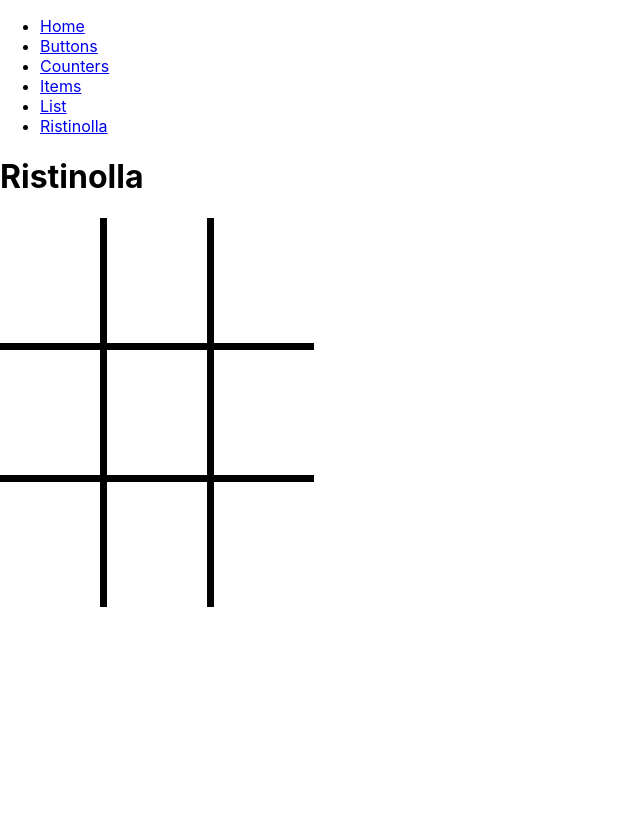
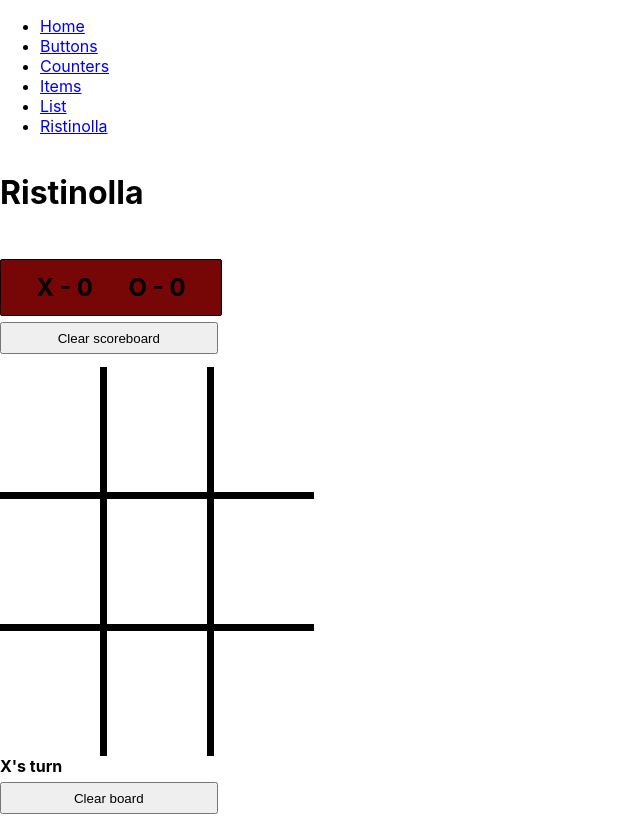
Before and after one commit to tauluiso/react-harjoitus, a React (Create React App) app in the folder react-harjoitus/: page /Ristinolla in a window 1280 px wide. Shown: the whole page, without its empty margins (0-640 px from the left). Before the commit the page ends 800 px from the top, so only its background shows below. Built offline with nearby package versions, Linux system fonts and the light colour scheme.

Commit message:
projekti valmis

```diff
--- a/react-harjoitus/src/ristinolla/Ristinolla.css
+++ b/react-harjoitus/src/ristinolla/Ristinolla.css
@@ -24,3 +24,33 @@
 .b-right{
     border-right: 7px solid black;
 }
+
+.game{
+    font-weight: bold;
+    display:flex;
+    width: 100%;
+    flex-direction: column;
+    color:black;
+
+}
+
+.game button{
+    width: 17%;
+    padding: 0.5%;
+    margin-top: 0.5%;
+    margin-bottom: 1%
+}
+
+.scoreboard{
+    width: 17.2%;
+    display: flex;
+    align-items:flex-start;
+    justify-content: space-evenly;
+    font-size: 1.5em;
+    background-color: rgb(119, 6, 6);
+    border: 1px solid black;
+    font-weight: bold;
+    margin: 2% 0% 0% 0%;
+    padding: 1% 0% 1% 0%;
+    border-radius: 2px;
+}
--- a/react-harjoitus/src/ristinolla/Ristinolla.jsx
+++ b/react-harjoitus/src/ristinolla/Ristinolla.jsx
@@ -1,6 +1,7 @@
 import React, { useEffect } from "react";
 import './Ristinolla.css'
 import {Board} from "./Board";
+import { Scoreboard } from "./Scoreboard";
 import { useState } from "react";
 
 const initialBoard=['', '', '', '', '', '', '', '', ''];
@@ -9,13 +10,30 @@
     const[gameState, setGameState] = useState(initialBoard);
     const[isXTurn, setIsXTurn] = useState(true);
     const[status, setStatus] = useState('');
+    const[scores, setScores] = useState({xScore: 0, oScore: 0});
 
     useEffect(() =>{
         const winner = checkWinner();
         if(winner){
             setStatus(`Winner: ${winner}`);
+        }else if(!gameState.includes('')){
+            setStatus("it's a draw");
+        }else{
+            setStatus(`${isXTurn ? 'X'  : 'O'}'s turn`);
         }
     },[gameState])
+
+    useEffect(()=>{
+        const winner = checkWinner();
+        if(winner === null){
+            return;
+        }
+        if(winner === "X"){
+            setScores({xScore: scores.xScore + 1, oScore: scores.oScore})
+        }else{
+            setScores({xScore: scores.xScore, oScore: scores.oScore +1})
+        }
+    },[status])
 
     const onSquareClick =(index)=>{
         let strings = Array.from(gameState);
@@ -55,11 +73,38 @@
 
 }
 
+function clearScoreboard(){
+    setScores({xScore: 0, oScore: 0});
+    setGameState(initialBoard);
+    setIsXTurn(true);
+}
+
     return(
         <div>
-            <h1>Ristinolla</h1>
-            <Board gameState={gameState} onSquareClick={onSquareClick}/>
-            {status}
+            <div className="game">
+                <h1>Ristinolla</h1>
+                <Scoreboard scores={scores}/>
+                <button onClick={clearScoreboard}>Clear scoreboard</button>
+                <Board gameState={gameState} onSquareClick={onSquareClick}/>
+                {!status.includes("Winner")&&(
+                    <>
+                    <span>{status}</span>
+                    <button onClick ={()=>{
+                        setGameState(initialBoard);
+                        setIsXTurn(true);
+                    }}>Clear board</button>
+                    </>
+                )}
+                {status.includes("Winner")&&(
+                    <>
+                    <span>{status}</span>
+                    <button onClick ={()=>{
+                        setGameState(initialBoard);
+                        setIsXTurn(true);
+                    }}>Clear board</button>
+                    </>
+                )}
+            </div>
         </div>
     );
 }
--- /dev/null
+++ b/react-harjoitus/src/ristinolla/Scoreboard.jsx
@@ -0,0 +1,10 @@
+import React from "react";
+
+export const Scoreboard = ({scores}) =>{
+    return(
+        <div className="scoreboard">
+            <span>X - {scores.xScore}</span>
+            <span>O - {scores.oScore}</span>
+        </div>
+    )
+}
```
